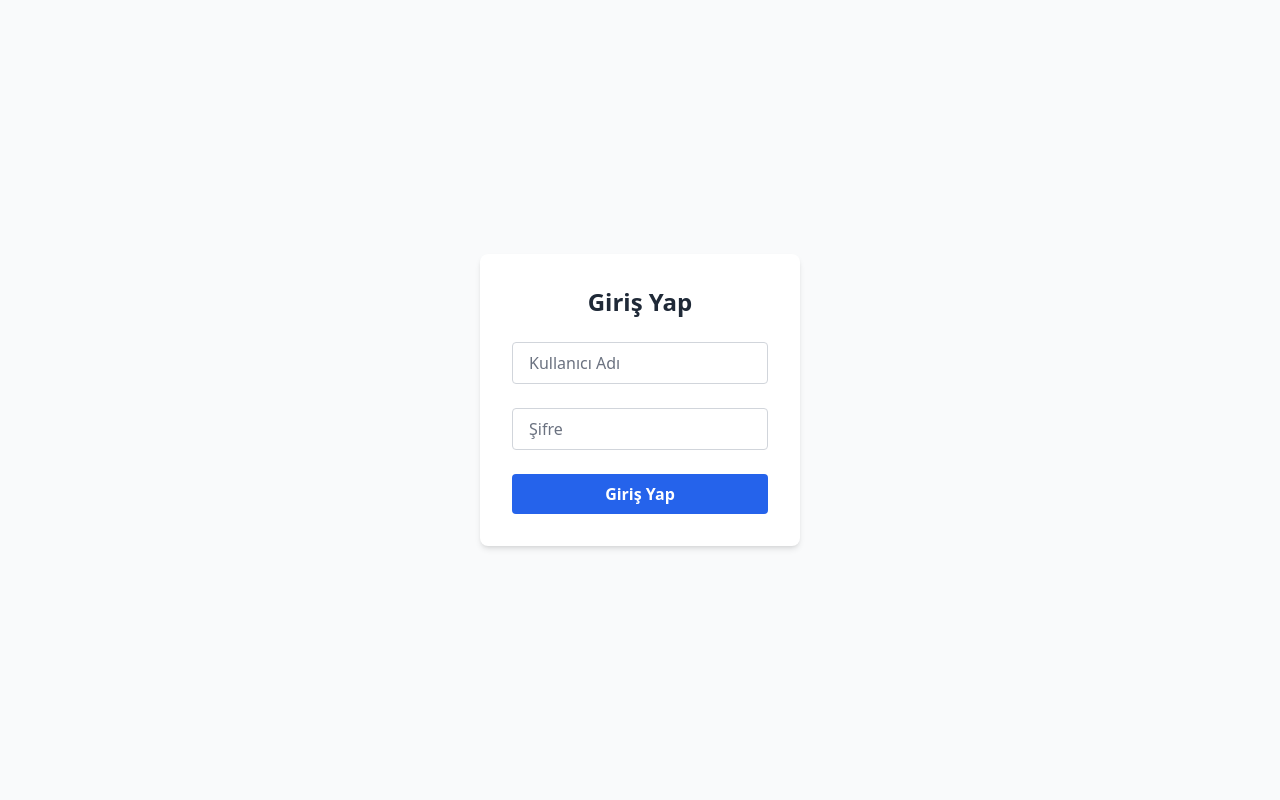
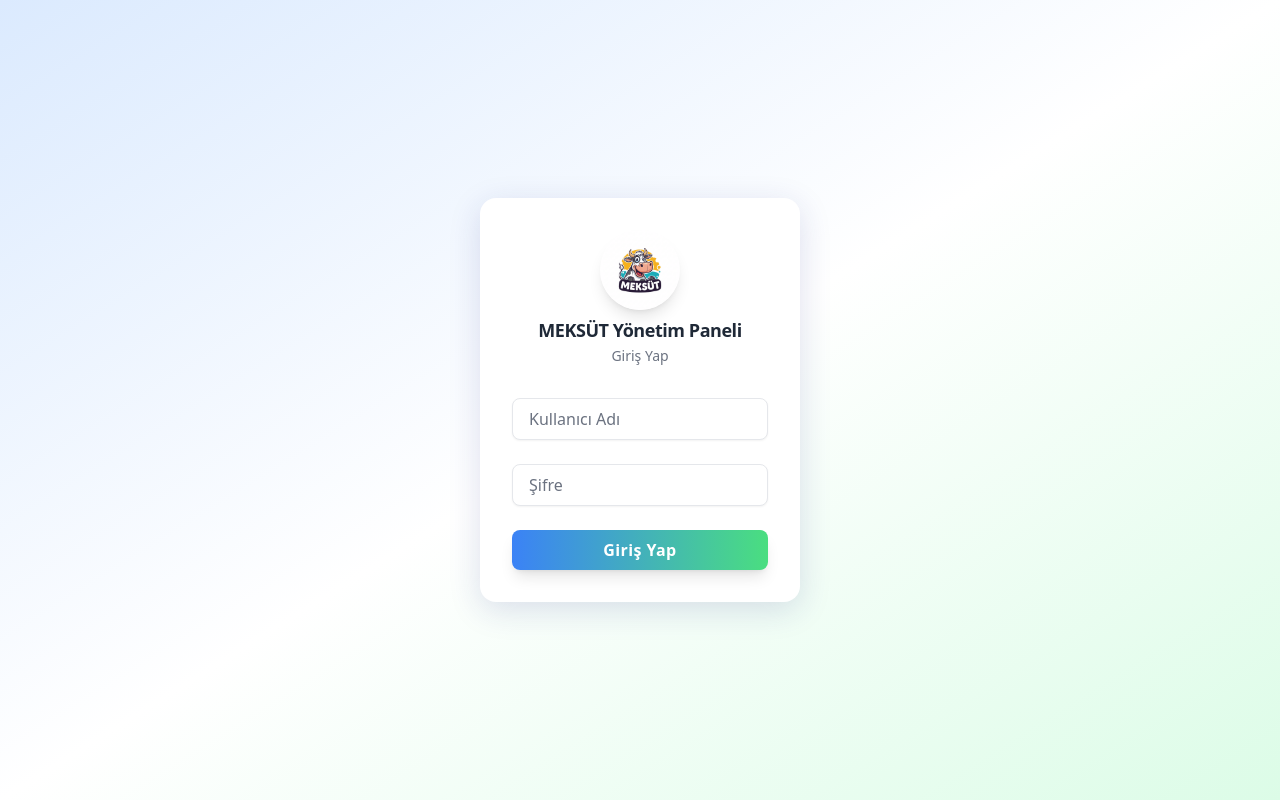
Before and after one commit to astopaal/meksut-order-management, a React (Vite) app: page /login in a window 1280 px wide. Built offline with nearby package versions, Linux system fonts and the light colour scheme.

Commit message:
add : login logo and design improved

```diff
--- a/src/App.tsx
+++ b/src/App.tsx
@@ -48,6 +48,10 @@
   const [password, setPassword] = useState('');
   const [error, setError] = useState('');
   const navigate = useNavigate();
+  const [show, setShow] = useState(false);
+  useEffect(() => {
+    setTimeout(() => setShow(true), 100);
+  }, []);
 
   const handleSubmit = (e: React.FormEvent) => {
     e.preventDefault();
@@ -59,25 +63,42 @@
   };
 
   return (
-    <div className="min-h-screen flex items-center justify-center bg-gray-50">
-      <form onSubmit={handleSubmit} className="bg-white p-8 rounded-lg shadow-md w-full max-w-xs space-y-6">
-        <h2 className="text-2xl font-bold text-center text-gray-800">Giriş Yap</h2>
+    <div className="min-h-screen flex items-center justify-center bg-gradient-to-br from-blue-100 via-white to-green-100 transition-all duration-700">
+      <form
+        onSubmit={handleSubmit}
+        className={`bg-white p-8 rounded-2xl shadow-2xl w-full max-w-xs space-y-6 transform transition-all duration-700 ${show ? 'opacity-100 translate-y-0' : 'opacity-0 -translate-y-8'}`}
+        style={{ boxShadow: '0 8px 32px 0 rgba(31, 38, 135, 0.15)' }}
+      >
+        <div className="flex flex-col items-center mb-2">
+          <div className="mb-2">
+            <img src="/logo.png" alt="Meksüt Logo" className="h-20 w-20 rounded-full shadow-lg object-cover mx-auto" />
+          </div>
+          <h2 className="text-lg font-bold text-center text-gray-800 tracking-tight leading-snug mb-1">
+            MEKSÜT Yönetim Paneli
+          </h2>
+          <div className="text-sm text-gray-500 font-medium">Giriş Yap</div>
+        </div>
         <input
           type="text"
           placeholder="Kullanıcı Adı"
           value={username}
           onChange={e => setUsername(e.target.value)}
-          className="w-full px-4 py-2 border border-gray-300 rounded focus:outline-none focus:ring-2 focus:ring-blue-500"
+          className="w-full px-4 py-2 border border-gray-200 rounded-lg focus:outline-none focus:ring-2 focus:ring-blue-400 focus:border-blue-400 transition-all duration-200 text-base shadow-sm hover:shadow-md"
         />
         <input
           type="password"
           placeholder="Şifre"
           value={password}
           onChange={e => setPassword(e.target.value)}
-          className="w-full px-4 py-2 border border-gray-300 rounded focus:outline-none focus:ring-2 focus:ring-blue-500"
+          className="w-full px-4 py-2 border border-gray-200 rounded-lg focus:outline-none focus:ring-2 focus:ring-blue-400 focus:border-blue-400 transition-all duration-200 text-base shadow-sm hover:shadow-md"
         />
-        {error && <div className="text-red-600 text-sm text-center">{error}</div>}
-        <button type="submit" className="w-full bg-blue-600 text-white py-2 rounded font-semibold hover:bg-blue-700 transition">Giriş Yap</button>
+        {error && <div className="text-red-600 text-sm text-center animate-pulse">{error}</div>}
+        <button
+          type="submit"
+          className="w-full bg-gradient-to-r from-blue-500 to-green-400 text-white py-2 rounded-lg font-semibold hover:from-blue-600 hover:to-green-500 shadow-lg transition-all duration-200 text-base tracking-wide"
+        >
+          Giriş Yap
+        </button>
       </form>
     </div>
   );
@@ -415,13 +436,9 @@
       <div className="max-w-7xl mx-auto px-4 sm:px-6 lg:px-8">
         <div className="flex justify-between h-16">
           <div className="flex items-center">
-            <div className="flex-shrink-0 flex items-center">
-              <div className="flex items-center space-x-2">
-                <div className="w-8 h-8 rounded-full flex items-center justify-center">
-                  <span className="text-lg">🥛</span>
-                </div>
-                <h1 className="text-xl font-bold text-gray-900">MEKSÜT</h1>
-              </div>
+            <div className="flex-shrink-0 flex items-center space-x-3">
+              <img src="/logo.png" alt="Meksüt Logo" className="h-10 w-10 rounded-full shadow object-cover" />
+              <h1 className="text-xl font-bold text-gray-900">MEKSÜT</h1>
             </div>
           </div>
 
```
Also changed, not shown: public/logo.png (added).
